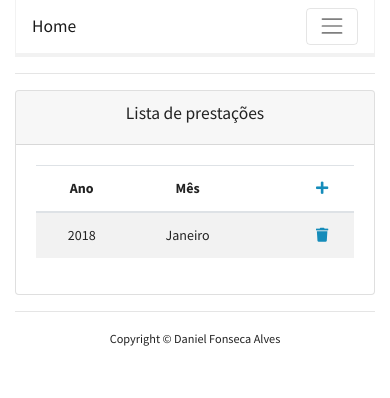
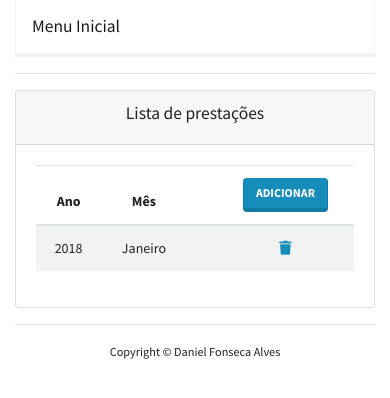
Before and after one commit to dalraf/controlecondominio, a Django app: page /listaprestacao/ in a window 390 px wide. Shown: the top 398 px of the page. Run offline with Django 3.2, Linux system fonts and the light colour scheme; a user stored in the database is signed in; tables that the repository leaves empty hold one stand-in row (values such as "Sample post"); some libraries are stand-ins or nearby versions.

Commit message:
Alterções para mobile

```diff
--- a/controlecondominio/templates/base.html
+++ b/controlecondominio/templates/base.html
@@ -54,27 +54,10 @@
 <body>
     <div class="container-fluid">
         <nav class="navbar navbar-expand-lg navbar-light bg-light">
-            <a class="navbar-brand" href="/">Home</a>
+            <a class="navbar-brand" href="/">Menu Inicial</a>
             {% if user.is_authenticated %}
-            <button class="navbar-toggler" type="button" data-toggle="collapse" data-target="#navbarSupportedContent"
-                aria-controls="navbarSupportedContent" aria-expanded="false" aria-label="Toggle navigation">
-                <span class="navbar-toggler-icon"></span>
-            </button>
             <div class="collapse navbar-collapse" id="navbarSupportedContent">
-                <ul class="navbar-nav mr-auto">
-                    <li class="nav-item dropdown">
-                        <a class="nav-link dropdown-toggle" href="#" id="navbarDropdown" role="button"
-                            data-toggle="dropdown" aria-haspopup="true" aria-expanded="false">
-                            Menu
-                        </a>
-                        <div class="dropdown-menu" aria-labelledby="navbarDropdown">
-                            <a class="dropdown-item" href="{% url 'listaprestacao' %}">Gastos mensais</a>
-                        </div>
-                    </li>
-                </ul>
                 <a href="#">Usuário: {{ user.get_username }}</a>
-                &nbsp;&nbsp;
-                <a href="{% url 'logout' %}"><i class="fas fa-sign-out-alt"></i> Logout</a>
             </div>
             {% endif %}
         </nav>
--- a/controlecondominio/templates/listaprestacao.html
+++ b/controlecondominio/templates/listaprestacao.html
@@ -13,7 +13,7 @@
                     text-align:center">Ano</th>
                     <th style="text-align:center">Mês</th>
                     <th style="text-align:center"></th>
-                    <th style="text-align:center"><a href="{% url 'criaprestacao' %}"><i class="fas fa-plus"></i></span></a></th>
+                    <th style="text-align:center"><a class="btn btn-primary" role="button" href="{% url 'criaprestacao' %}">Adicionar</a></th>
                 </tr>
             </thead>
                     <tbody>
```
